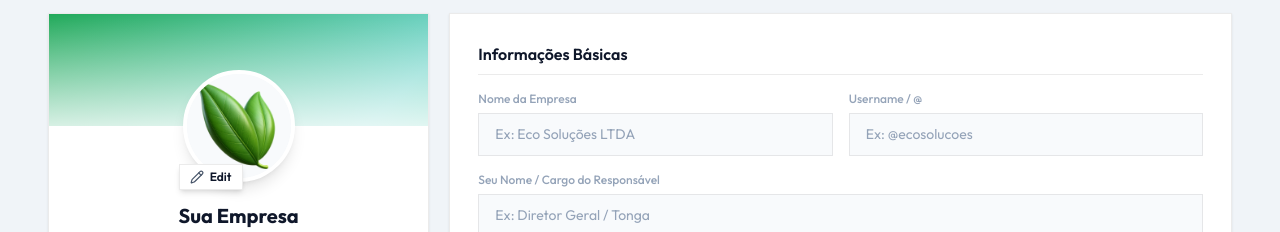
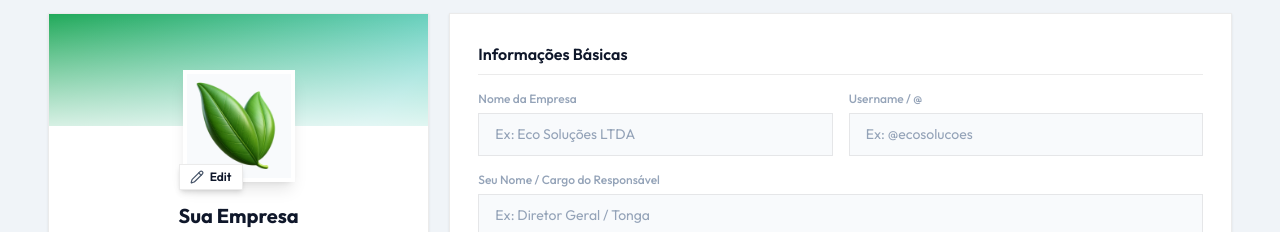
Before and after one commit to thierrissc/ecosolucoes, a Next.js app: page /perfil in a window 1280 px wide. Shown: the part 180-412 px from the top of the page. Built offline with nearby package versions, Linux system fonts and the light colour scheme; no server answers.

Commit message:
manter avatar quadrado no perfil

```diff
--- a/src/app/perfil/page.tsx
+++ b/src/app/perfil/page.tsx
@@ -171,9 +171,9 @@ export default function PerfilPage() {
             </div>
 
             <div className="px-6 pb-6 -mt-14 relative flex flex-col items-center text-center">
-              {/* Avatar com botão Edit dropdown estilo imagem de referência */}
+              {/* Avatar quadrado com botão Edit dropdown */}
               <div className="relative mb-5" ref={dropdownRef}>
-                <div className="w-28 h-28 rounded-full border-4 border-surface-1 overflow-hidden bg-surface-2 flex items-center justify-center shadow-lg relative">
+                <div className="w-28 h-28 border-4 border-surface-1 overflow-hidden bg-surface-2 flex items-center justify-center shadow-lg relative">
                   {data.avatarUrl ? (
                     <img src={data.avatarUrl} alt="Logo" className="w-full h-full object-cover" />
                   ) : (
```
